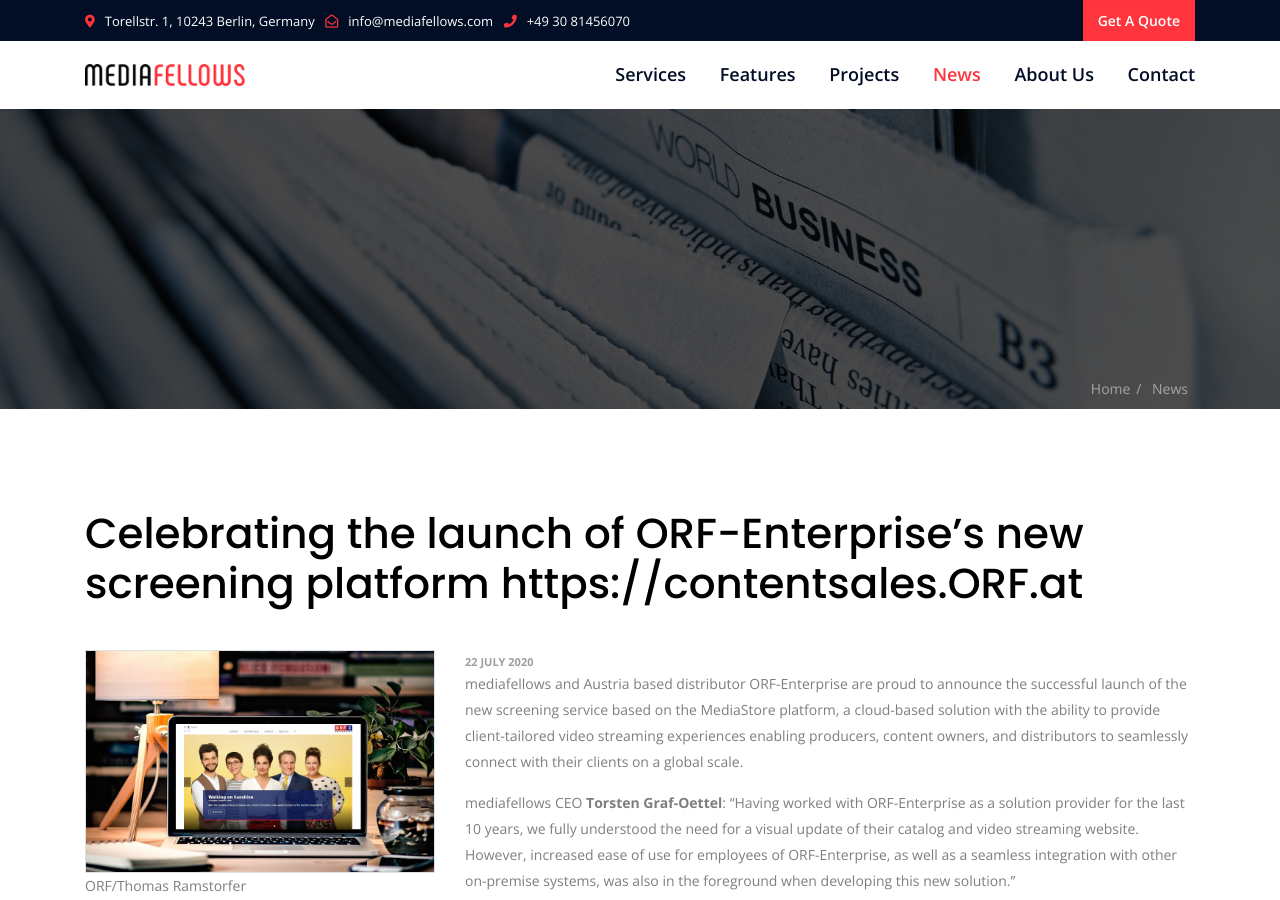
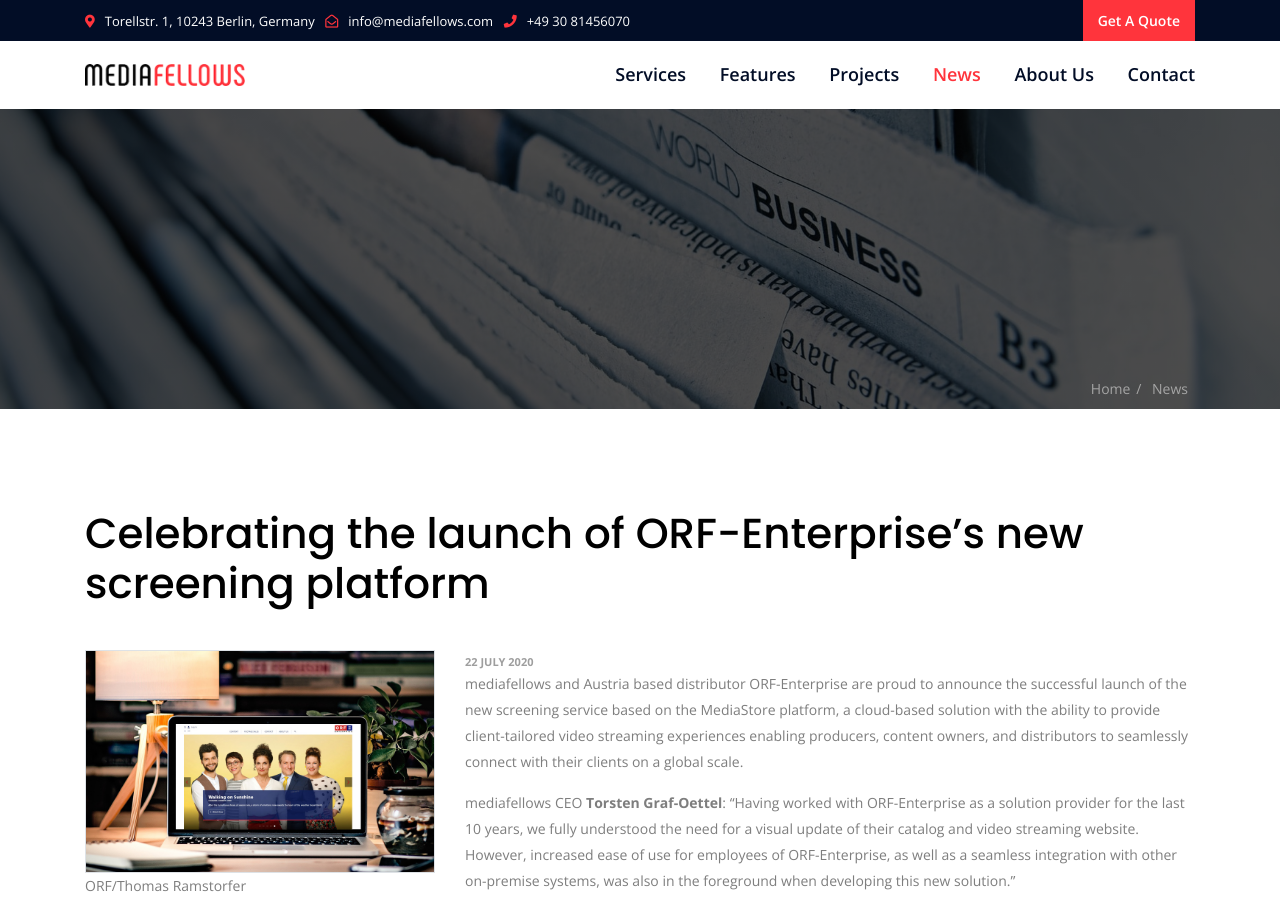
Before and after one commit to mediafellows/mediafellows.github.io, a Jekyll site: the page built from collections/_news/20200722_mediafellows-ORF_Content_Sales_Press_Release.md, in a window 1280 px wide and 900 px high. Built offline with Jekyll 4.4.1, drawn with Linux system fonts in a browser that asks for light colours; some of the changed lines change nothing that is shown.

Commit message:
removing URL from ORF's headline

```diff
--- a/collections/_news/20200722_mediafellows-ORF_Content_Sales_Press_Release.md
+++ b/collections/_news/20200722_mediafellows-ORF_Content_Sales_Press_Release.md
@@ -1,7 +1,7 @@
 ---
 layout: news
 header_image: "/assets/img/bg/news.jpg"
-title: Celebrating the launch of ORF-Enterprise’s new screening platform  https://contentsales.ORF.at
+title: Celebrating the launch of ORF-Enterprise’s new screening platform
 date: 22.07.2020
 image: /assets/img/news/20200722_mediafellows-ORF_Content_Sales_Press_Release.jpg
 image_credits: ORF/Thomas Ramstorfer
```
